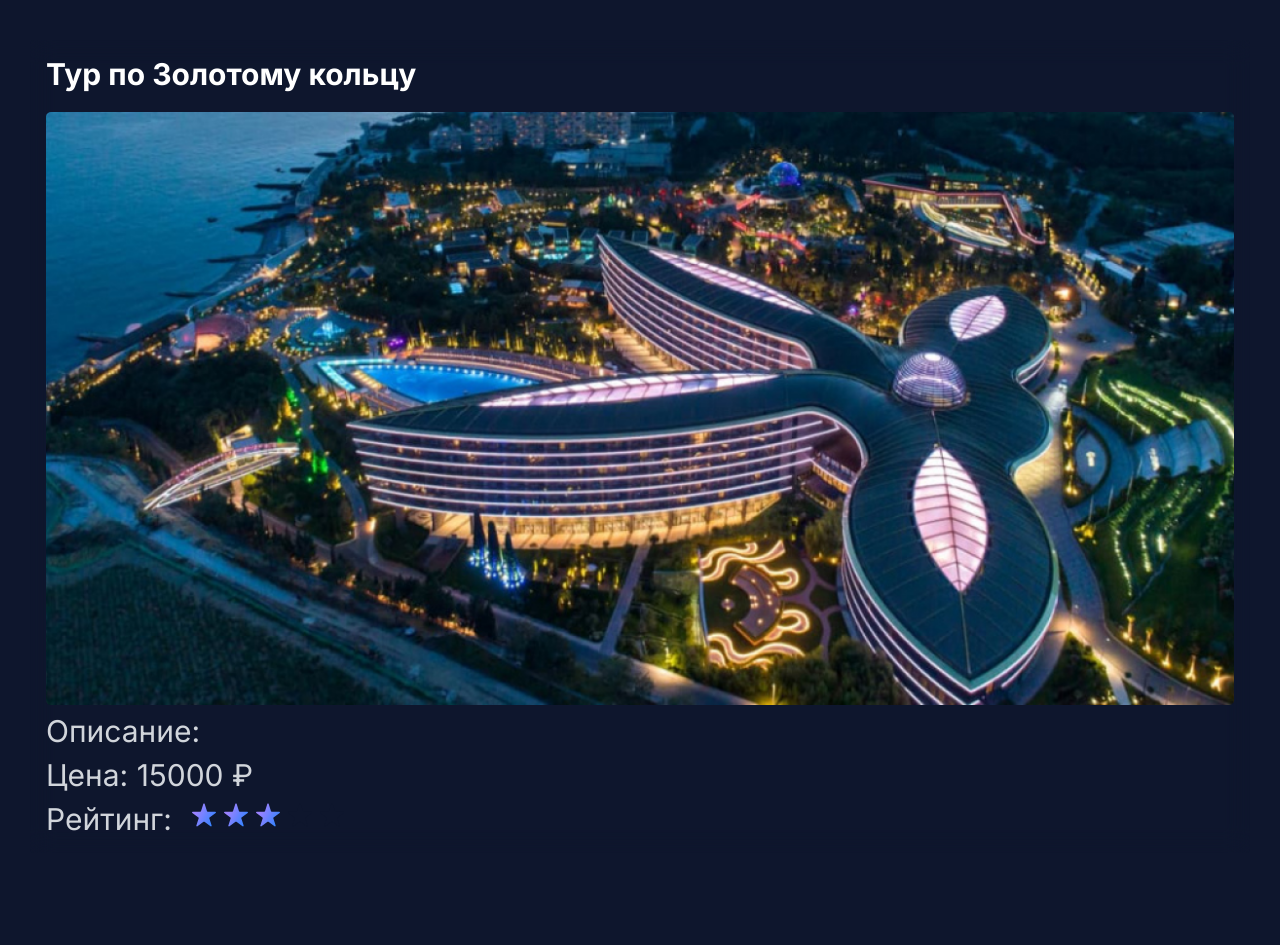
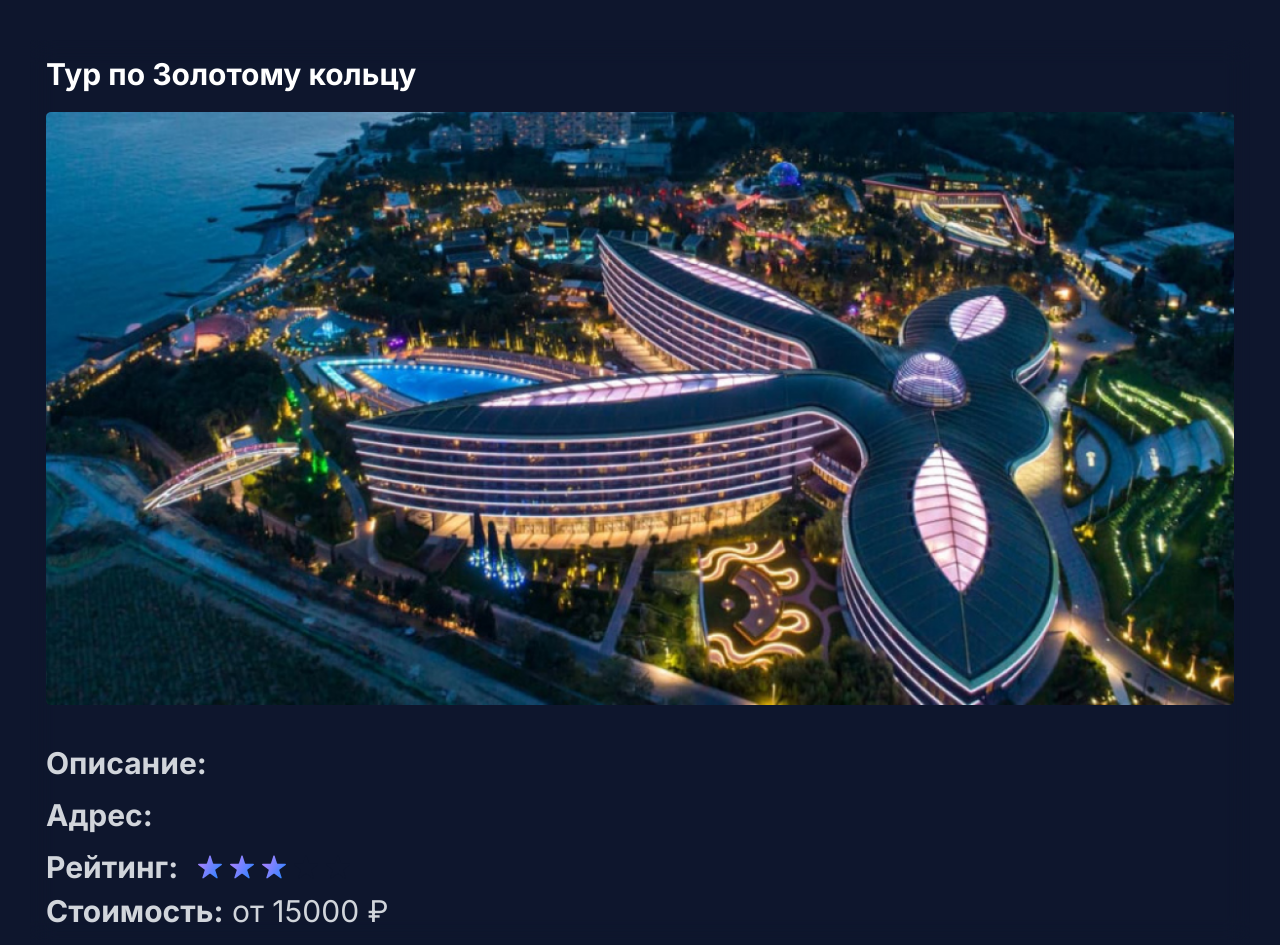
Before and after one commit to EspadaKomanda/vtb-api-2024, a Next.js app in the folder vtb_openapi_frontend/: page /experience/1 in a window 1280 px wide. Before the commit the page ends 853 px from the top, so only its background shows below. Built offline with nearby package versions, Linux system fonts and the light colour scheme.

Commit message:
fixed isue mistake

```diff
--- a/vtb_openapi_frontend/src/app/experience/[id]/page.js
+++ b/vtb_openapi_frontend/src/app/experience/[id]/page.js
@@ -54,14 +54,15 @@ const ExperienceDetailPage = ({ params }) => {
             >
                 <h1 className="text-white text-3xl font-bold mb-5">{experience.name}</h1>
                 <Image src={experience.image} alt={experience.name} width={1000} height={1000} className='w-full h-auto' />
-                <p className="text-gray-300 mt-2 text-3xl">Описание: {experience.description}</p>
-                <p className="text-gray-300 mt-2 text-3xl">Цена: {experience.price} ₽</p>
-                <div className='flex'>
-                    <p className="text-gray-300 mt-2 mr-5 text-3xl">Рейтинг: </p>
+                <p className="text-gray-300 mt-10 text-3xl"><strong>Описание:</strong> {experience.description}</p>
+                <p className="text-gray-300 mt-4 text-3xl"><strong>Адрес:</strong> {experience.description}</p>
+                <div className='flex mt-4'>
+                    <p className="text-gray-300  mr-5 text-3xl"><strong>Рейтинг:</strong> </p>
                     <div className="flex items-center">
                         <StarRating rating={experience.rating} editable={false}/>
                     </div>
                 </div>
+                <p className="text-gray-300 mt-2 text-3xl"><strong>Стоимость:</strong> от {experience.price} ₽</p>
             </motion.div>
         </div>
     );
--- a/vtb_openapi_frontend/src/components/serch_experience_component.js
+++ b/vtb_openapi_frontend/src/components/serch_experience_component.js
@@ -16,6 +16,7 @@ class FilterData {
         this.search = '';
         this.tours = false;
         this.experience = false;
+        this.description = '';
         this.entertainment = false;
         this.dateFrom = '';
         this.dateTo = '';
```
